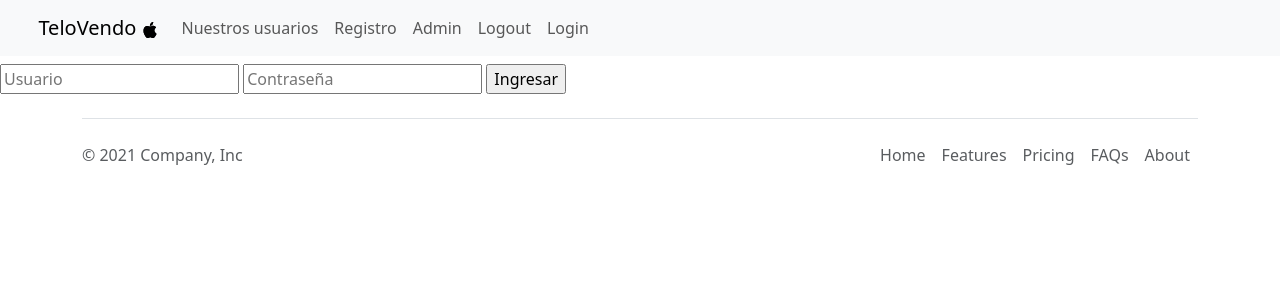
After one commit to rodrigolfh/python-trabajos-grupales, a Django app: page /login in a window 1280 px wide. The commit adds this page. Shown: the top 300 px of the page. Run offline with Django 4.2, Linux system fonts and the light colour scheme.

Commit message:
Tarea grupal 5 módulo 6

```diff
--- a/modulo-6/telovendo/telovendo/account/templates/account/base.html
+++ b/modulo-6/telovendo/telovendo/account/templates/account/base.html
@@ -8,6 +8,8 @@
     <link href="https://cdn.jsdelivr.net/npm/bootstrap@5.3.0/dist/css/bootstrap.min.css" rel="stylesheet" integrity="sha384-9ndCyUaIbzAi2FUVXJi0CjmCapSmO7SnpJef0486qhLnuZ2cdeRhO02iuK6FUUVM" crossorigin="anonymous">
 </head>
 <body>
+
+  <div>
   <nav style="padding-left: 3%;" class="fixed-top navbar navbar-expand-lg navbar-light bg-light navbar-static-top">
     <a class="navbar-brand" href="{% url 'index' %}"> TeloVendo
         <svg xmlns="http://www.w3.org/2000/svg" width="16" height="16" fill="currentColor" class="bi bi-apple"
@@ -34,10 +36,18 @@
             <li class="nav-item">
               <a class="nav-link" href="{% url 'admin:index' %}">Admin</a>
             </li>
+            <li class="nav-item">
+              <a class="nav-link" href="{% url 'logout' %}">Logout</a>
+            </li>
+            <li class="nav-item">
+              <a class="nav-link" href="{% url 'login' %}">Login</a>
+            </li>
         </ul>
     </div>
 </nav>
-
+</div>
+<div style="margin-top:5%">
+  <div>
     {% if messages %}
     <ul class="messages">
         {% for message in messages %}
@@ -45,9 +55,11 @@
         {% endfor %}
     </ul>
     {% endif %}
+  </div>
   {% block body %}
 
   {% endblock %}
+</div>
     <div class="container">
         <footer class="d-flex flex-wrap justify-content-between align-items-center py-3 my-4 border-top">
           <p class="col-md-4 mb-0 text-muted">&copy; 2021 Company, Inc</p>
--- /dev/null
+++ b/modulo-6/telovendo/telovendo/account/templates/account/login.html
@@ -0,0 +1,17 @@
+{% extends "account/base.html" %}
+
+{% block body %}
+
+
+<div class= "mt-4 ml-1 d-block">
+
+    <form action="{% url 'login' %}" method = "post">
+        {%csrf_token%}
+        <input type="text" name = "usuario" placeholder = "Usuario">
+        <input type="password" name = "password" placeholder = "Contraseña">
+        <input type="submit" value = "Ingresar">
+    <form>
+
+    </div>
+
+{% endblock %}
--- a/modulo-6/telovendo/telovendo/account/urls.py
+++ b/modulo-6/telovendo/telovendo/account/urls.py
@@ -3,7 +3,10 @@ from . import views # para que más abajo se pueda usar views.index
 urlpatterns = [
     path("", views.index, name = "index"),
     path("pg2", views.pg2, name = "pg2"),
-    path("inscripcion", views.crear_proveedor, name = "inscripcion")
+    path("inscripcion", views.crear_proveedor, name = "inscripcion"),
+    path("login", views.login_view, name="login"),
+    path("bienvenida", views.bienvenida_view, name="bienvenida"),
+    path("logout", views.logout_view, name="logout"),
     #path("usuarios", views.usuarios, name = "usuarios")
     # "" es lo que sigue de la url principal, en este caso es solo /,
     # el segundo parámetro es lo que se debe renderizar al ingresar allí.
--- a/modulo-6/telovendo/telovendo/account/views.py
+++ b/modulo-6/telovendo/telovendo/account/views.py
@@ -3,17 +3,24 @@ from django.contrib.auth.models import User
 from .models import Proveedor
 from .forms import ProveedorForm
 from django.contrib import messages
+from django.contrib.auth import authenticate, login, logout
+from django.contrib.auth.decorators import login_required, permission_required
+from django.http import HttpResponse, HttpResponseRedirect
+from django.urls import reverse
 # Create your views here.
 def index(request):
 
     users = User.objects.all()
     return render(request, 'account/index.html')
 
+@login_required(login_url="/account/login")
 def pg2(request):
     users = User.objects.all()
     return render(request, 'account/pg2.html', { 'users':users})
 
 #-------------------------------------------------------------------
+
+@login_required(login_url="/account/login")
 def crear_proveedor(request):
     form = ProveedorForm()
 
@@ -41,3 +48,39 @@ def crear_proveedor(request):
     }
 
     return render(request, 'account/inscripcion.html', context=context)
+
+
+
+
+def login_view(request):
+    if 'next' in request.GET:
+        #si en la url está la palabra "next", generada al redirigir desde @login_required, enviar mensaje.
+        messages.add_message(request, messages.INFO, 'Debe ingresar para acceder a las funcionalidades.')
+
+
+    if request.method == "POST":
+        username = request.POST["usuario"]
+        password = request.POST["password"]
+
+        user = authenticate(request, username=username, password=password)
+
+        if user:
+
+            login(request, user)
+
+            return HttpResponseRedirect(reverse("bienvenida"))
+        else:
+            context= ["Credenciales Inválidas"]#si no lo hago como lista, itera por cada caracter del string.
+            return render(request, "account/login.html", {"messages": context})
+
+    return render(request, "account/login.html") #view del login
+
+
+def bienvenida_view(request):
+
+    return render(request, 'account/bienvenida.html')
+
+def logout_view(request):
+
+    logout(request)
+    return render(request, "account/logout.html")
--- a/modulo-6/telovendo/telovendo/telovendo/settings.py
+++ b/modulo-6/telovendo/telovendo/telovendo/settings.py
@@ -123,3 +123,6 @@ STATIC_URL = 'static/'
 # https://docs.djangoproject.com/en/4.2/ref/settings/#default-auto-field
 
 DEFAULT_AUTO_FIELD = 'django.db.models.BigAutoField'
+
+
+LOGIN_REDIRECT_URL = 'login'
```
Also changed, not shown: modulo-6/telovendo/telovendo/account/templates/account/bienvenida.html (added, +11 -0 lines), modulo-6/telovendo/telovendo/account/templates/account/logout.html (added, +7 -0 lines), modulo-6/telovendo/telovendo/db.sqlite3. Lines whose indentation alone changed are shown as unchanged.
